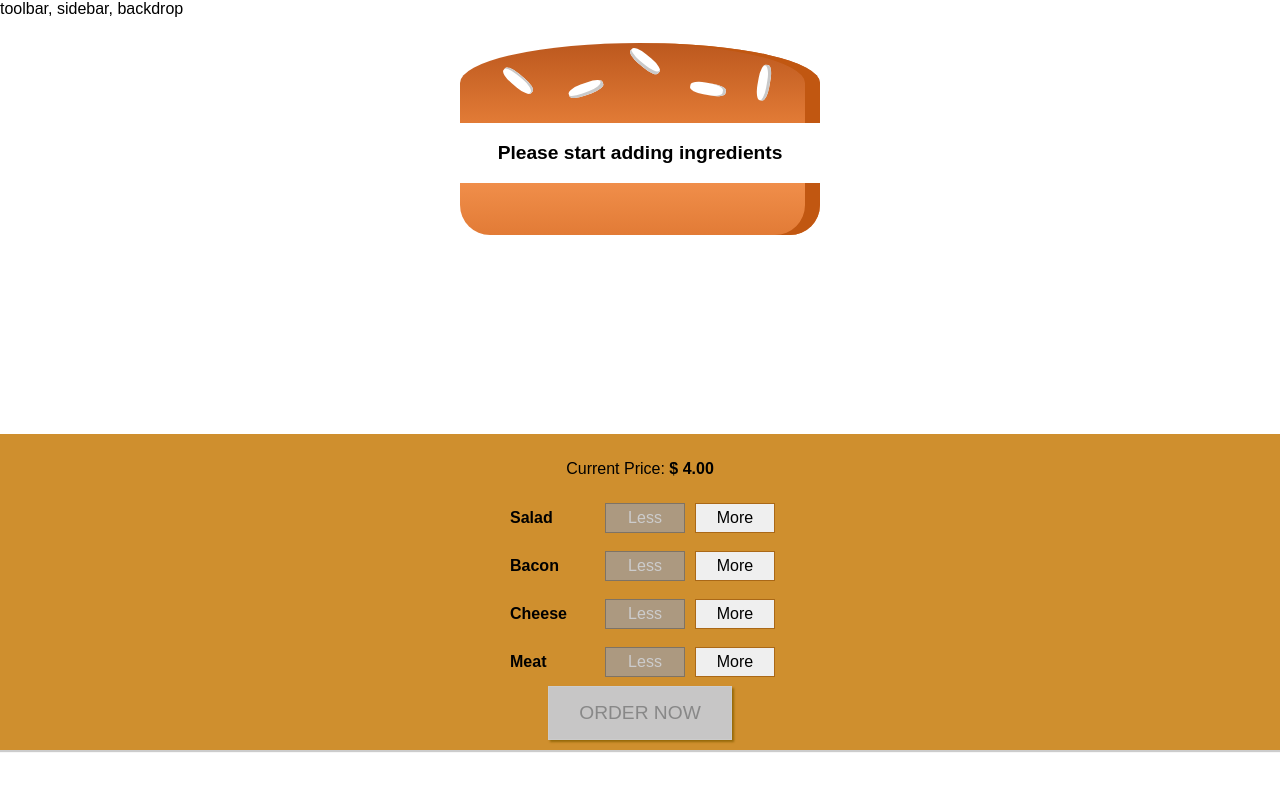
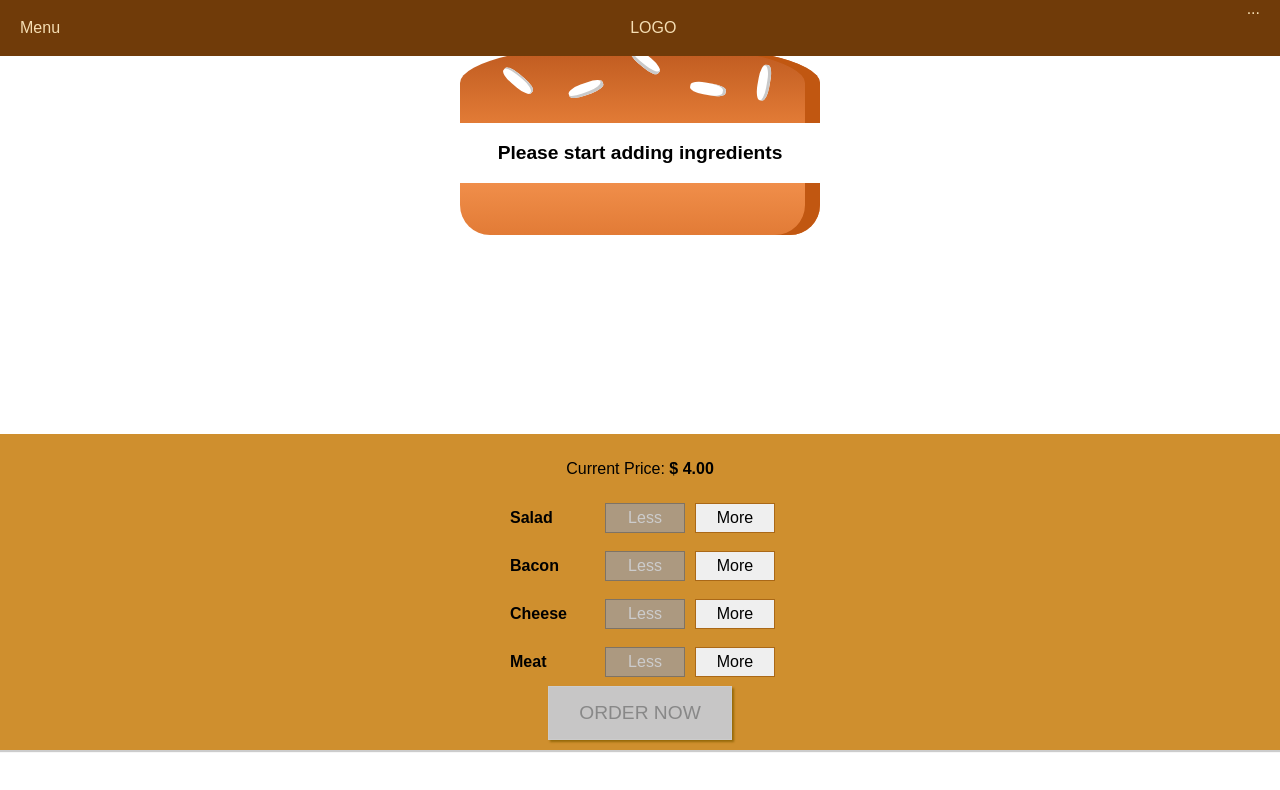
Before and after one commit to rabindratamang/burger-builder, a React app: page / in a window 1280 px wide. Shown: the top 790 px of the page. Built offline with nearby package versions, Linux system fonts and the light colour scheme.

Commit message:
Add toolbar navigation component

```diff
--- a/src/components/Burger/OrderSummary/OrderSummary.js
+++ b/src/components/Burger/OrderSummary/OrderSummary.js
@@ -17,7 +17,7 @@
       <p>A delicious burger with the following ingredients:</p>
       <ul>{ingredientSummary}</ul>
       <p>
-        <strong>Total price: $ {props.price}</strong>
+        <strong>Total price: $ {props.price.toFixed(2)}</strong>
       </p>
       <p>Continue to checkout?</p>
       <Button clicked={props.purchaseCanceled} btnType="Danger">
--- a/src/components/Layout/Layout.js
+++ b/src/components/Layout/Layout.js
@@ -1,9 +1,11 @@
 import React, { Fragment } from 'react';
 import classes from './Layout.css';
+import Toolbar from '../Navigation/Toolbar/Toolbar';
 
 const layout = props => {
   return (
     <Fragment>
+      <Toolbar />
       <div>toolbar, sidebar, backdrop</div>
       <main className={classes.content}>{props.children}</main>
     </Fragment>
--- /dev/null
+++ b/src/components/Navigation/Toolbar/Toolbar.css
@@ -0,0 +1,19 @@
+.Toolbar {
+  height: 56px;
+  width: 100%;
+  position: fixed;
+  top: 0;
+  left: 0;
+  background-color: #703b09;
+  display: flex;
+  justify-content: space-between;
+  align-items: center;
+  padding: 0 20px;
+  box-sizing: border-box;
+  z-index: 90;
+  color: wheat;
+}
+
+.Toolbar nav {
+  height: 100%;
+}
--- /dev/null
+++ b/src/components/Navigation/Toolbar/Toolbar.js
@@ -0,0 +1,12 @@
+import React from 'react';
+import classes from './Toolbar.css';
+
+const toolbar = props => (
+  <header className={classes.Toolbar}>
+    <div>Menu</div>
+    <div>LOGO</div>
+    <nav>...</nav>
+  </header>
+);
+
+export default toolbar;
```
